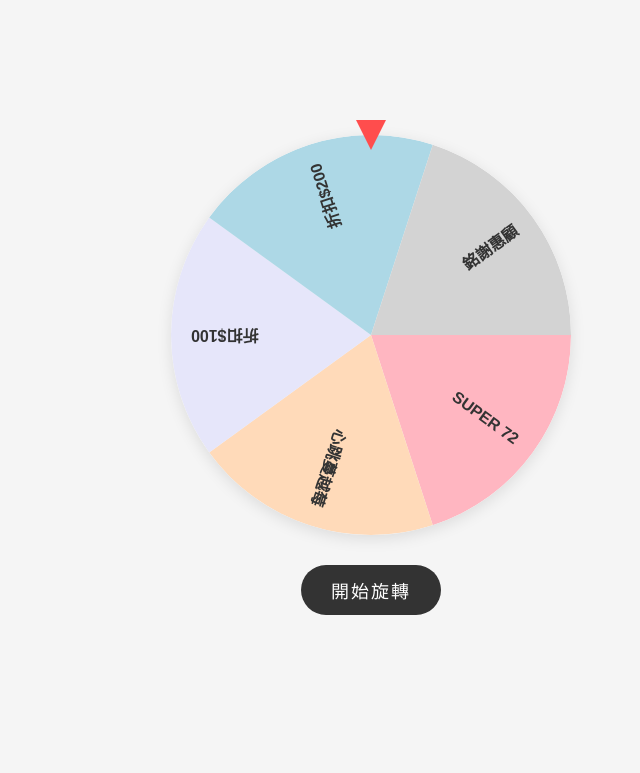
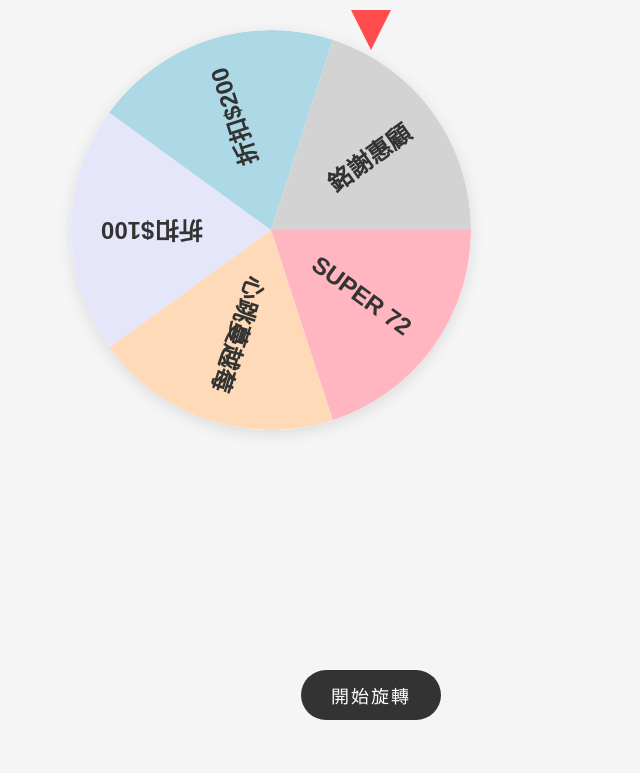
Before and after one commit to valkyrie910411-web/Roulette, a plain HTML site: page index.html in a window 1280 px wide. Shown: the whole page, without its empty margins (269-909 px from the left). Drawn offline with Linux system fonts and the light colour scheme.

Commit message:
Update index.html

```diff
--- a/index.html
+++ b/index.html
@@ -18,21 +18,22 @@
 
        .wheel-wrapper {
     position: relative;
-            width: 400px;
-            height: 400px;
-            margin-bottom: 30px;
+    width: 600px;  /* 從 400px 改為 600px */
+    height: 600px; /* 從 400px 改為 600px */
+    margin-bottom: 40px;
 }
 
+/* 轉盤頂部的指標也跟著放大 */
 .pointer {
     position: absolute;
-            top: -15px;
+    top: -20px; /* 稍微往上拉一點 */
     left: 50%;
     transform: translateX(-50%);
     width: 0;
     height: 0;
-            border-left: 15px solid transparent;
-            border-right: 15px solid transparent;
-            border-top: 30px solid #ff4d4d;
+    border-left: 20px solid transparent;  /* 從 15px 變 20px */
+    border-right: 20px solid transparent; /* 從 15px 變 20px */
+    border-top: 40px solid #ff4d4d;       /* 從 30px 變 40px */
     z-index: 10;
 }
 
@@ -125,9 +126,11 @@
               ctx.fillStyle = "#333";
 
              const isSmallSlice = (prizesData[i].weight / totalWeight) < 0.05;
-              ctx.font = isSmallSlice ? "bold 12px sans-serif" : "bold 16px sans-serif";
+ctx.font = isSmallSlice ? "bold 18px sans-serif" : "bold 24px sans-serif";
 
-              ctx.fillText(prizesData[i].name, radius - 20, 5);
+// 調整文字位置：radius - 30 讓字稍微遠離邊緣，8 讓字對齊中央
+ctx.fillText(prizesData[i].name, radius - 30, 8);
+
 ctx.restore();
 
               currentAngle += sliceAngle;
```
Lines whose indentation alone changed are shown as unchanged.
